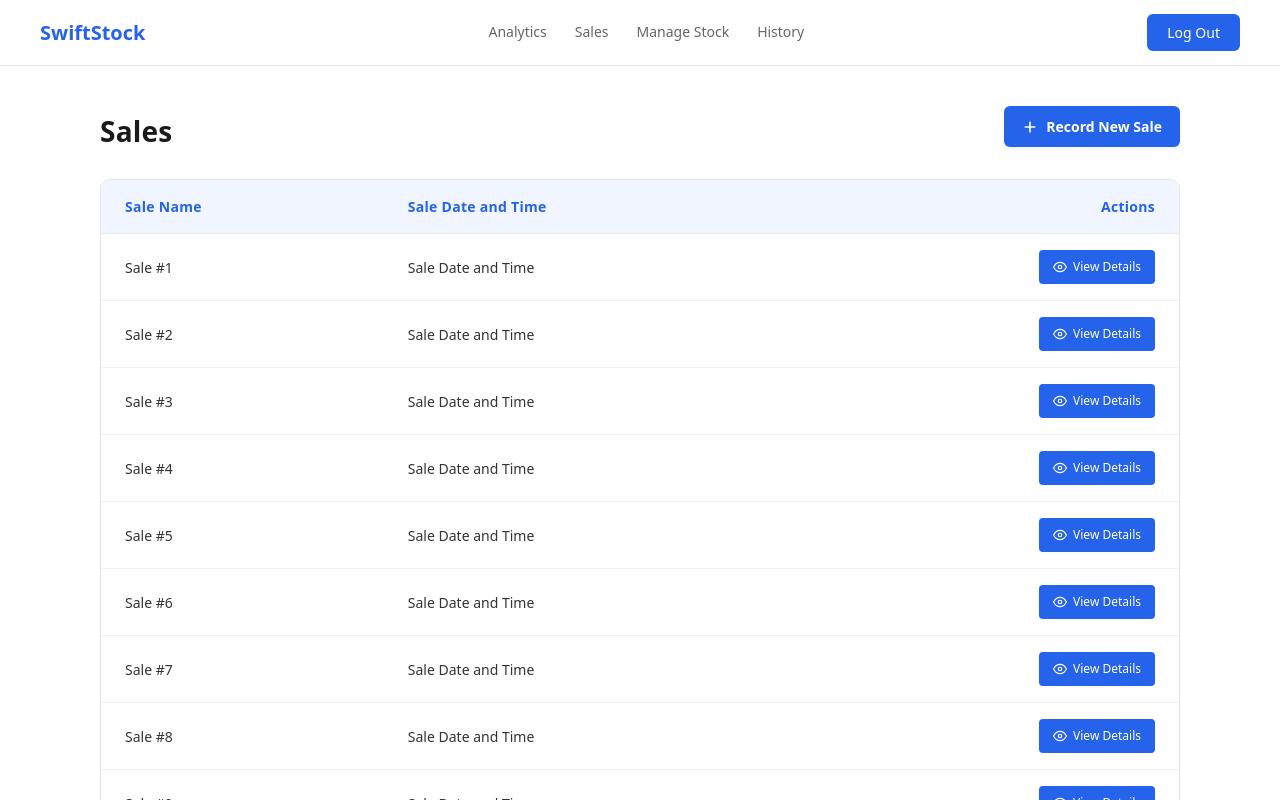
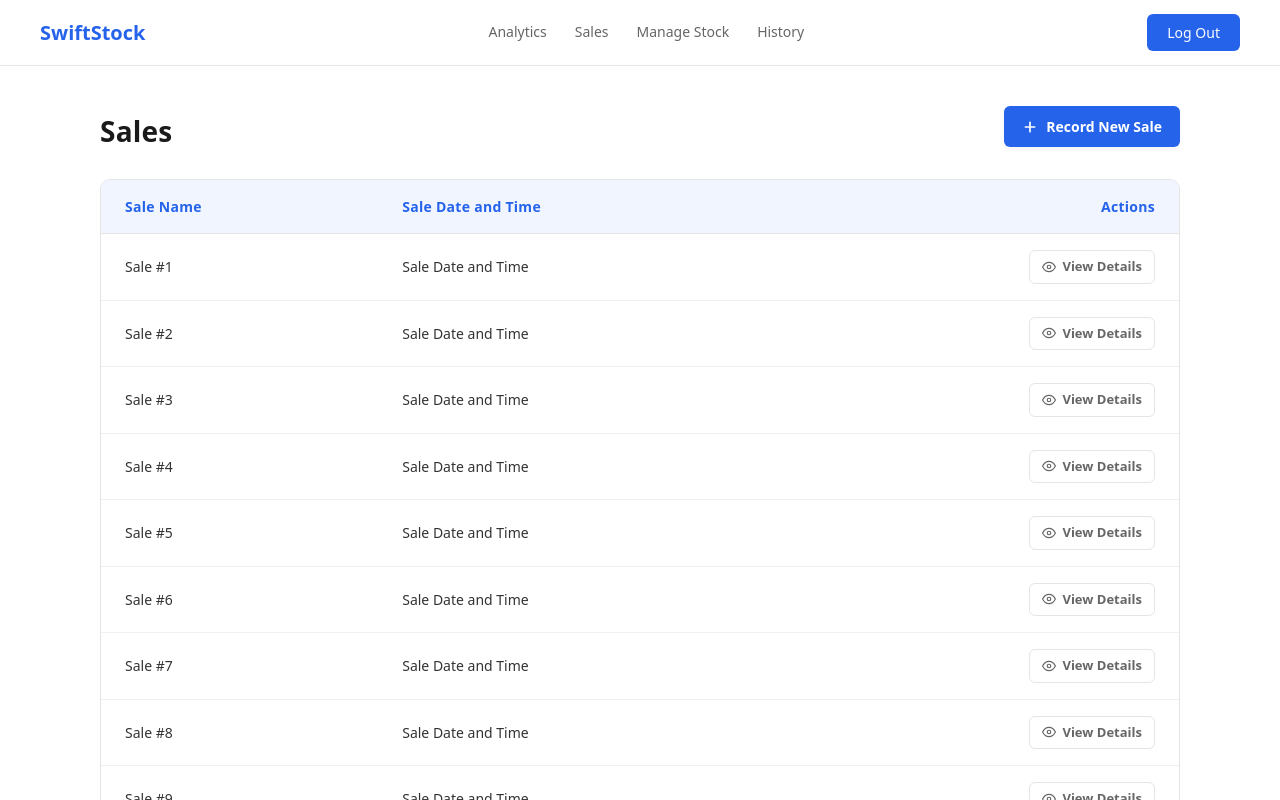
Before and after one commit to MichaelCM7/SwiftStocKE, a React app in the folder frontend/: page /Sales in a window 1280 px wide. Shown: the top 800 px of the page. Built offline with nearby package versions, Linux system fonts and the light colour scheme; the HTML template or start-up script is replaced by a standard one.

Commit message:
changes made to styling sales page

```diff
--- a/frontend/src/pages/Sales/RecordNewSale/RecordNewSale.jsx
+++ b/frontend/src/pages/Sales/RecordNewSale/RecordNewSale.jsx
@@ -154,7 +154,7 @@ export function RecordNewSale({ isAuthorized, setIsAuthorized }) {
                 </div>
 
                 <button type="submit" className="btn-add-item">
-                  <PlusIcon /> Add Item
+                  Add Item
                 </button>
               </form>
             </div>
--- a/frontend/src/pages/Sales/Sales.css
+++ b/frontend/src/pages/Sales/Sales.css
@@ -130,22 +130,29 @@
   text-align: right;
 }
 
+/* Modern low-profile border structural action components (Matching Manage Stock) */
 .btn-view-details {
   display: inline-flex;
   align-items: center;
   gap: 6px;
-  background-color: #2563eb;
-  color: #ffffff;
-  padding: 8px 14px;
-  font-size: 12px;
-  font-weight: 500;
+  padding: 6px 12px;
+  font-size: 13px;
+  font-weight: 600;
   text-decoration: none;
-  border-radius: 4px;
-  transition: background-color 0.2s ease;
+  border-radius: 6px;
+  border: 1px solid #e5e5e5;
+  cursor: pointer;
+  background-color: #ffffff;
+  box-sizing: border-box;
+  color: #666666;
+  /* Standard muted gray text/icon state */
 }
 
+/* Blue subtle accent state on hover */
 .btn-view-details:hover {
-  background-color: #1d4ed8;
+  color: #2563eb;
+  border-color: #2563eb;
+  background-color: #f0f5ff;
 }
 
 .btn-icon {
```
